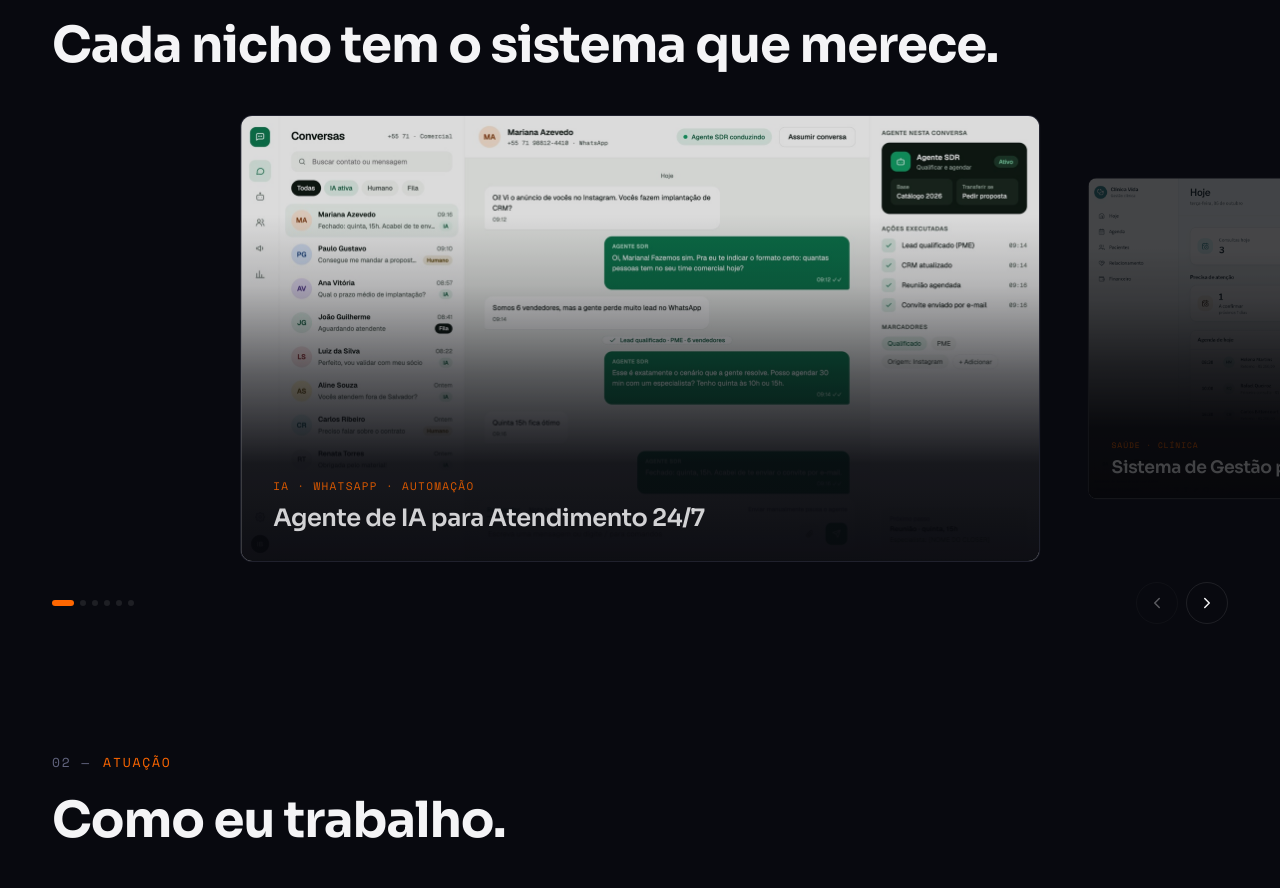
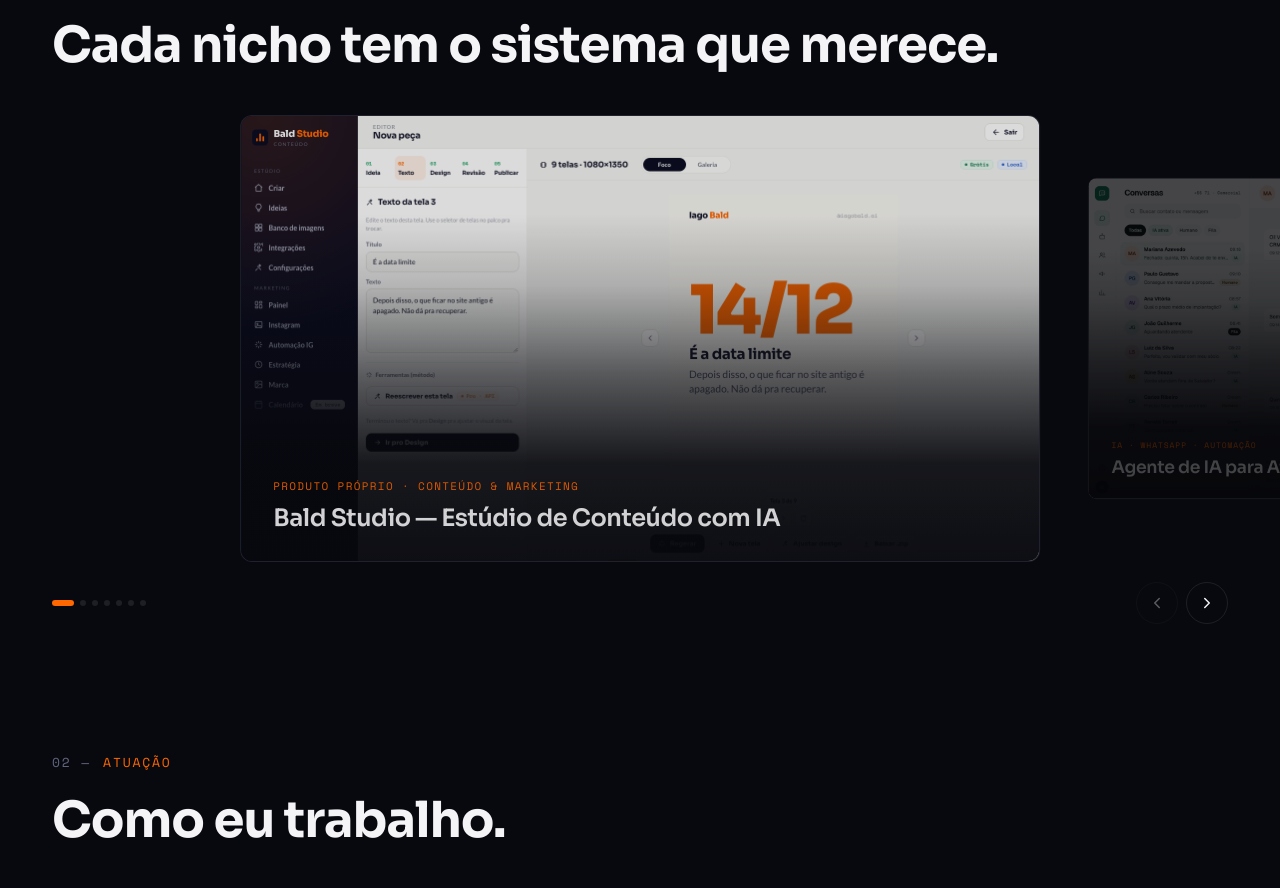
Before and after one commit to iago-borges-eng/iago-site, a plain HTML site: page index.html in a window 1280 px wide. Shown: the part 1584-2472 px from the top of the page. Drawn offline with nearby package versions, Linux system fonts and the light colour scheme; animation ran at ten frames a second.

Commit message:
feat(site): slide do Bald Studio na vitrine de sistemas (aguardando OK pra publicar)
Co-Authored-By: Claude Opus 4.8 (1M context) <noreply@anthropic.com>

```diff
--- a/index.html
+++ b/index.html
@@ -405,6 +405,13 @@
       <div class="proj-focus rv">
         <div class="fs-stage" id="fsStage">
           <div class="fs-slide">
+            <img src="/assets/systems/bald-studio.png" alt="Bald Studio — Estúdio de Conteúdo com IA" loading="lazy" decoding="async">
+            <div class="proj-overlay">
+              <span class="proj-tag">Produto próprio · Conteúdo & Marketing</span>
+              <h3>Bald Studio — Estúdio de Conteúdo com IA</h3>
+            </div>
+          </div>
+          <div class="fs-slide">
             <img src="/assets/systems/agente-whatsapp.jpg" alt="Agente de IA WhatsApp" loading="lazy" decoding="async">
             <div class="proj-overlay">
               <span class="proj-tag">IA · WhatsApp · Automação</span>
```
Also changed, not shown: assets/systems/bald-studio.png (added).
